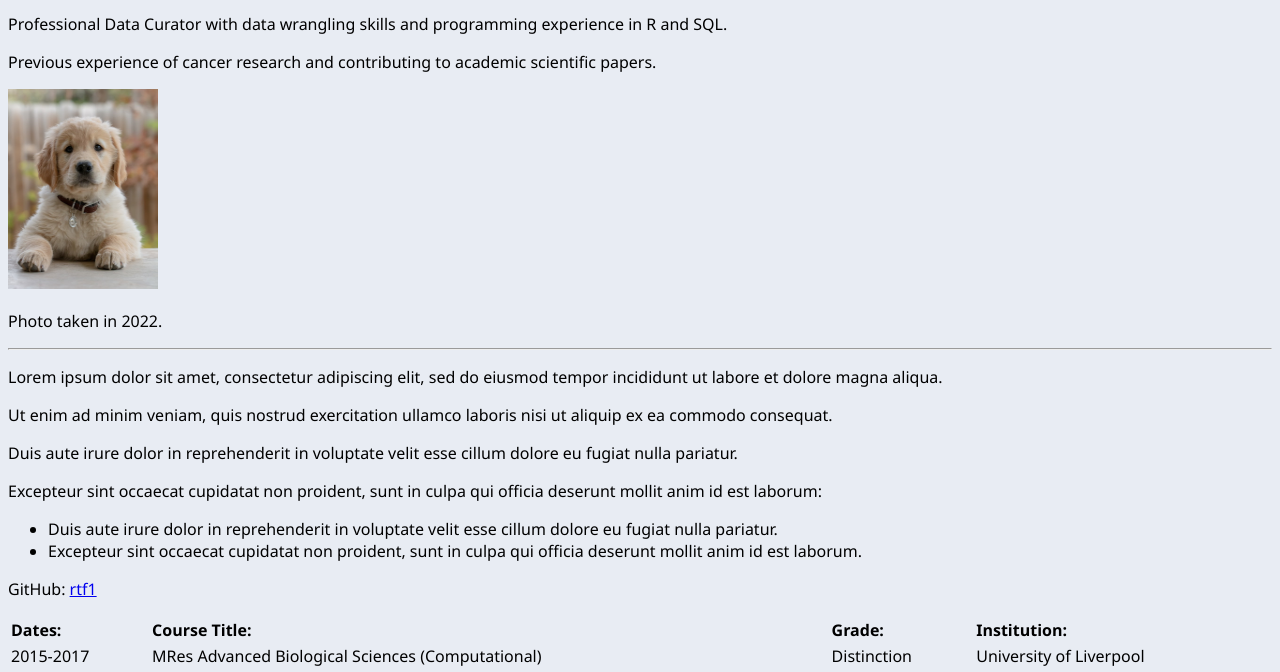
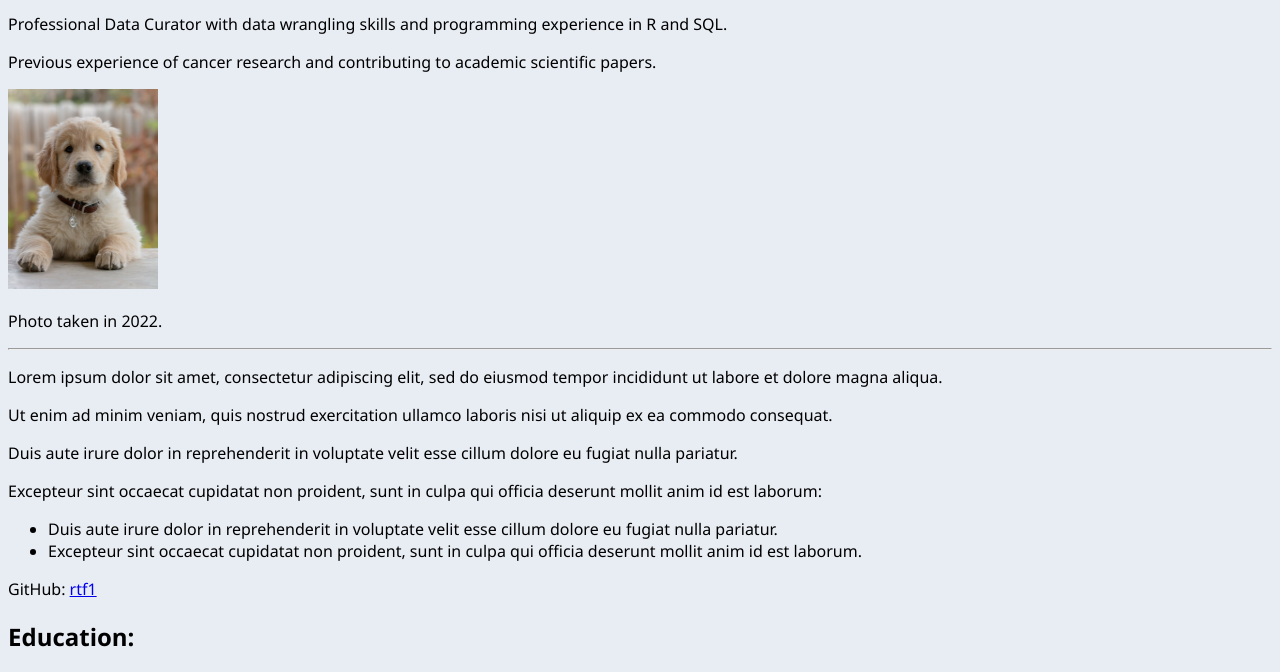
Before and after one commit to rtf1/Web-Development-Bootcamp, a plain HTML site: page Bath-Spa-Cohort-9/Session-3-Code-CV/index.html in a window 1280 px wide. Shown: the part 111-783 px from the top of the page. Drawn offline with Linux system fonts and the light colour scheme.

Commit message:
Update index.html

```diff
--- a/Bath-Spa-Cohort-9/Session-3-Code-CV/index.html
+++ b/Bath-Spa-Cohort-9/Session-3-Code-CV/index.html
@@ -32,6 +32,7 @@
         <p>GitHub: <a href="https://github.com/rtf1">rtf1</a></p>
     <!-- Education Table -->
     <div>
+        <h2>Education:</h2>
         <table style="width:100%;">
             <tr style="text-align:left;">
                 <th>Dates:</th>
```
